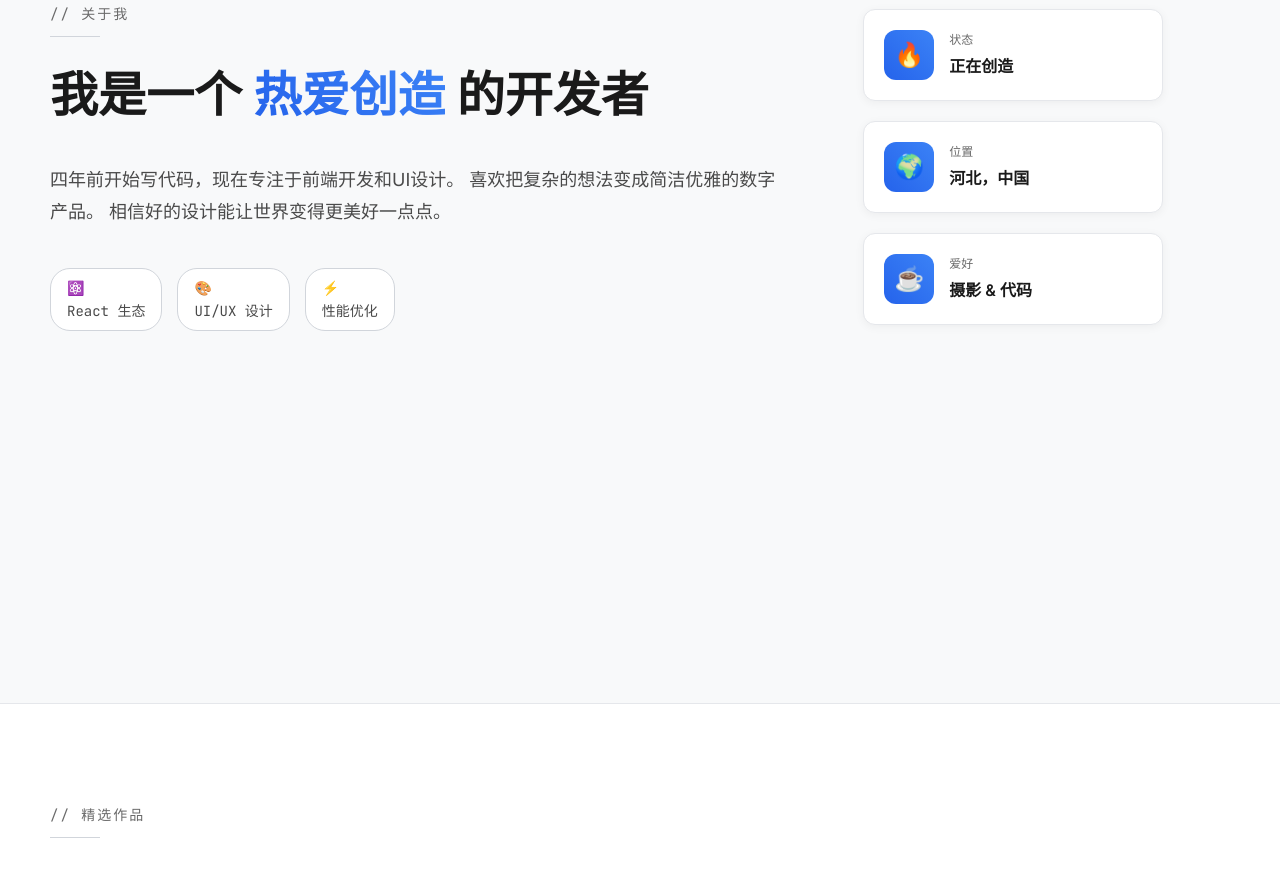
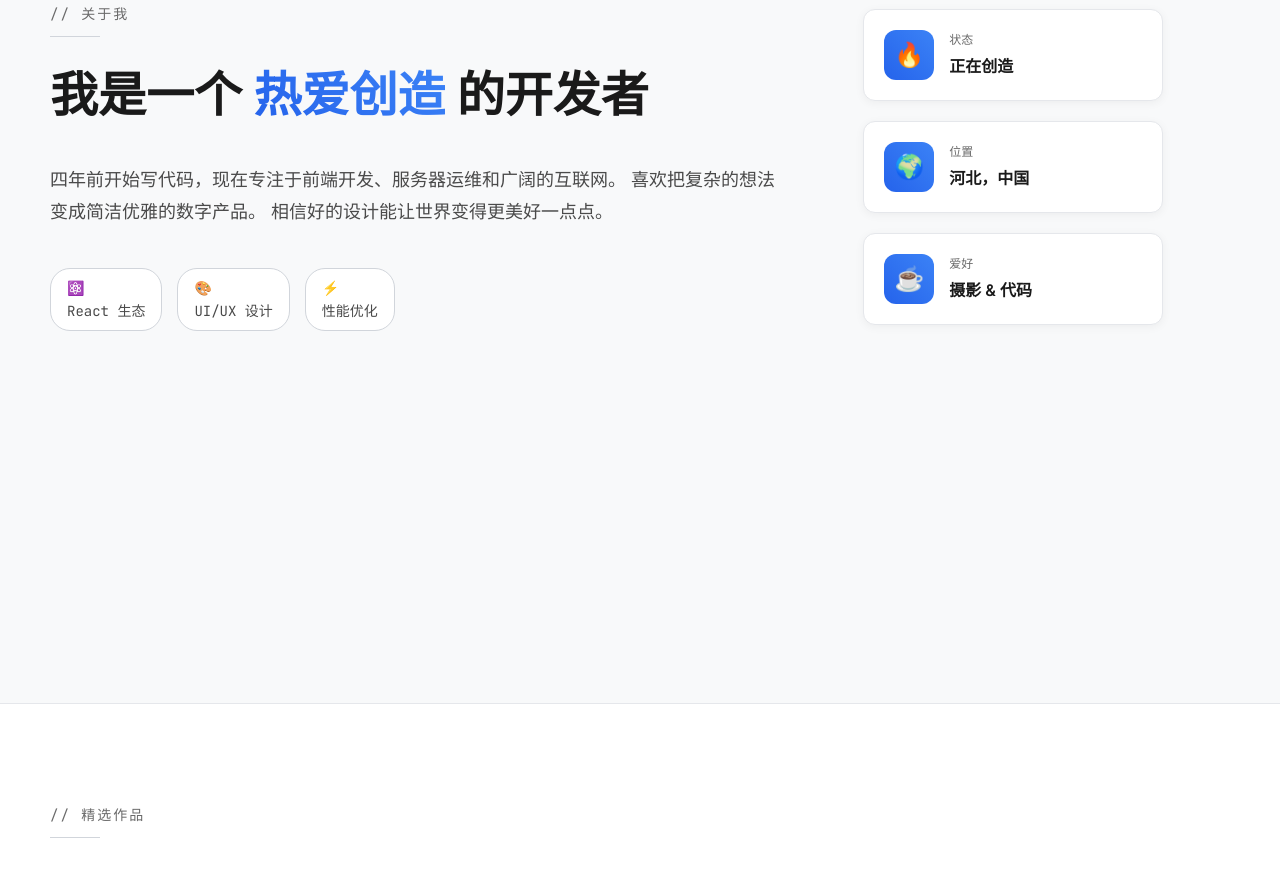
Before and after one commit to lht153/YuHuan-s-new-Home, a plain HTML site: page index.html in a window 1280 px wide. Shown: the part 1021-1916 px from the top of the page. Drawn offline with Linux system fonts and the light colour scheme.

Commit message:
Update index.html

```diff
--- a/index.html
+++ b/index.html
@@ -2421,7 +2421,7 @@
                     </h2>
 
                     <p class="about-description">
-                        四年前开始写代码，现在专注于前端开发和UI设计。
+                        四年前开始写代码，现在专注于前端开发、服务器运维和广阔的互联网。
                         喜欢把复杂的想法变成简洁优雅的数字产品。
                         相信好的设计能让世界变得更美好一点点。
                     </p>
```
